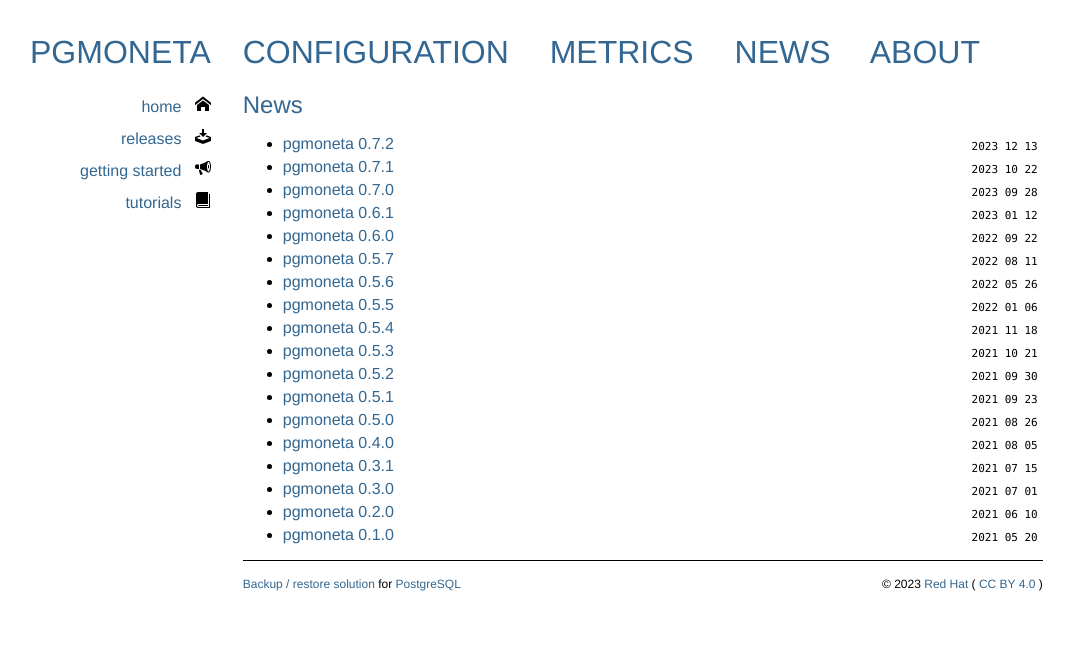
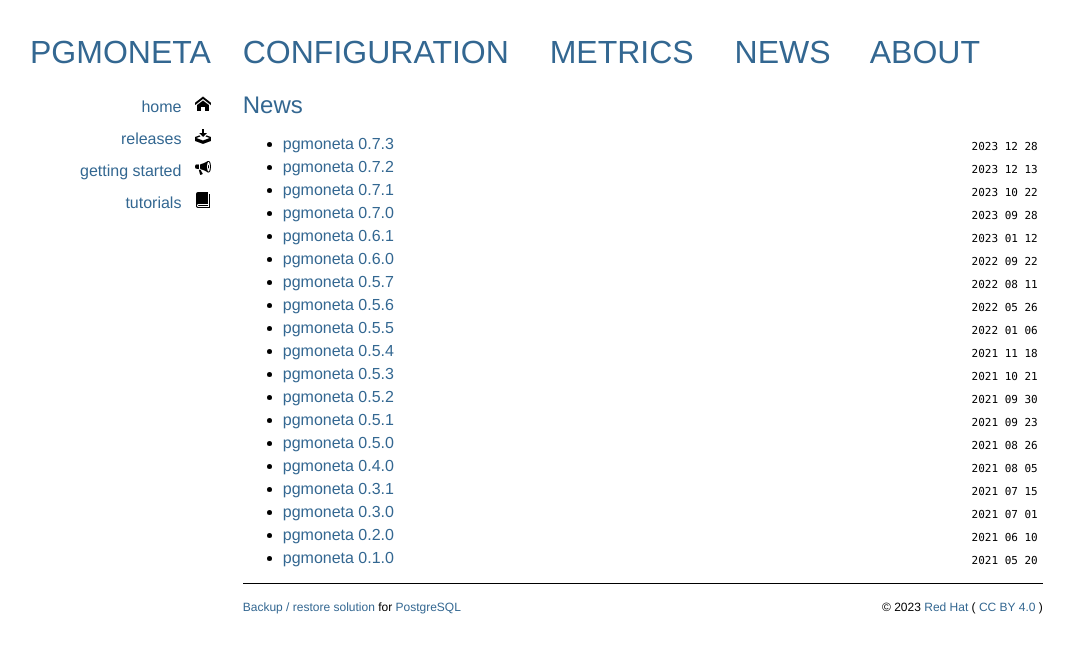
Before and after one commit to pgmoneta/pgmoneta.github.io, a Jekyll site: the page built from news.html, in a window 1280 px wide. Shown: the top 653 px of the page, without its empty margins (10-1083 px from the left). Built offline with Jekyll 4.4.1, drawn with Linux system fonts in a browser that asks for light colours; some web fonts are replaced.

Commit message:
pgmoneta 0.7.3

```diff
--- a/_data/releases.yml
+++ b/_data/releases.yml
@@ -52,3 +52,6 @@
 - name: pgmoneta 0.7.2
   date: 2023-12-13
   announce: release/announcement/2023/12/13/pgmoneta-0.7.2.html
+- name: pgmoneta 0.7.3
+  date: 2023-12-28
+  announce: release/announcement/2023/12/28/pgmoneta-0.7.3.html
--- a/gettingstarted.html
+++ b/gettingstarted.html
@@ -16,7 +16,7 @@ layout: default
     using "pgmoneta -?". You should see
 
     <pre>
-pgmoneta 0.7.2
+pgmoneta 0.7.3
   Backup / restore solution for PostgreSQL
 
 Usage:
@@ -138,7 +138,7 @@ pgmoneta -c pgmoneta.conf -u pgmoneta_users.conf
     You can see the commands it supports by using "pgmoneta-cli -?" which will give
 
     <pre>
-pgmoneta-cli 0.7.2
+pgmoneta-cli 0.7.3
   Command line utility for pgmoneta
 
 Usage:
@@ -212,7 +212,7 @@ echo $?
     You can see the commands it supports by using "pgmoneta-admin -?" which will give
 
     <pre>
-pgmoneta-admin 0.7.2
+pgmoneta-admin 0.7.3
   Administration utility for pgmoneta
 
 Usage:
```
Also changed, not shown: _posts/2023-12-28-pgmoneta-0.7.3.md (added, +21 -0 lines).
